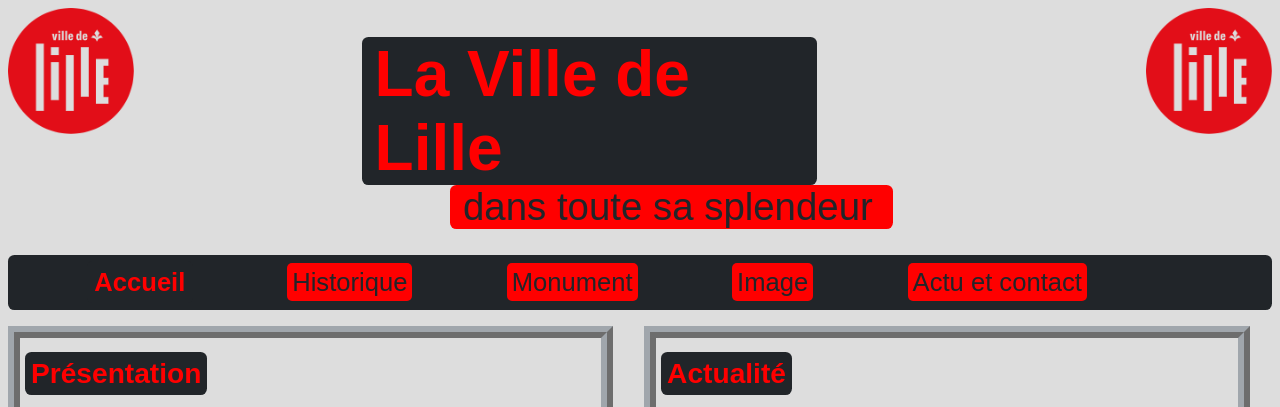
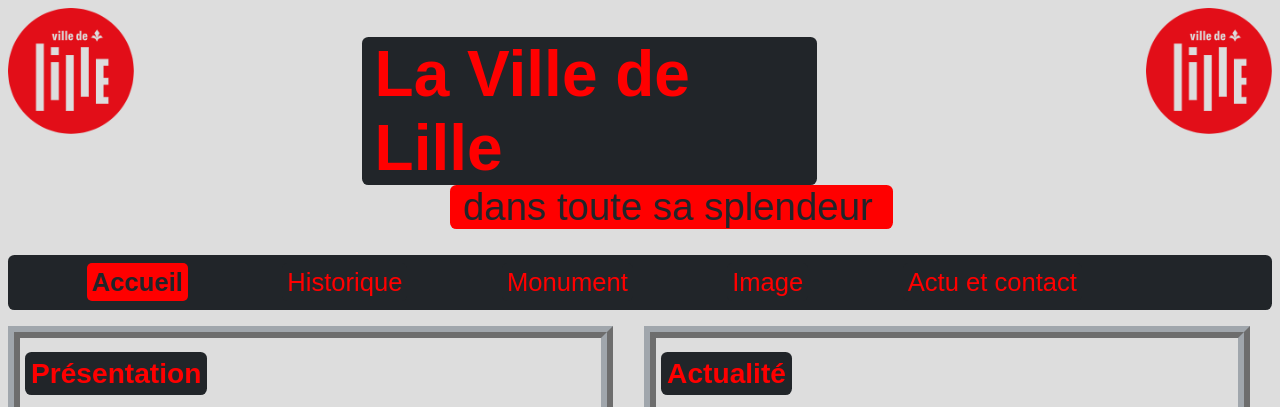
Before and after one commit to tobyz1/Ville-de-Lille, a website: page Index.html in a window 1280 px wide. In both pictures the pointer is over the link "Accueil". Shown: the top 407 px of the page. Drawn offline with Linux system fonts and the light colour scheme; a web font is replaced by a local one.

Commit message:
finish V2

```diff
--- a/css/style.css
+++ b/css/style.css
@@ -63,8 +63,8 @@
     padding: 0.4%;
     font-size: 2vw;
     font-weight: 300;
-    background-color: #ff0000;
-    color: rgb(33 37 41);
+    background-color: rgb(33 37 41);
+    color: red;
     margin-left: -1%;
     text-decoration: none;
     padding-inline-end: auto;
@@ -74,12 +74,11 @@
     z-index: 1;
 }
 nav.menu-nav ul li.btn:hover a{
-    padding: 0.6%;
-    background-color: rgb(33 37 41);
-    color: #ff0000;
+    background-color: red;
+    color: rgb(33 37 41);
     background-color: (164, 0, 0);
     font-weight: 700;
-    transition: 0.3s;
+    transition: 0.6s;
     z-index: 1;
 }
 
```
